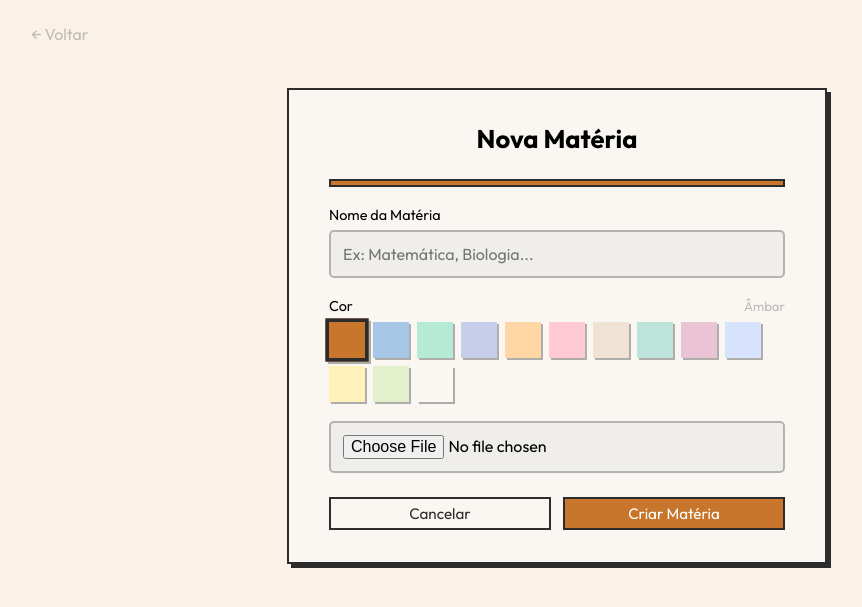
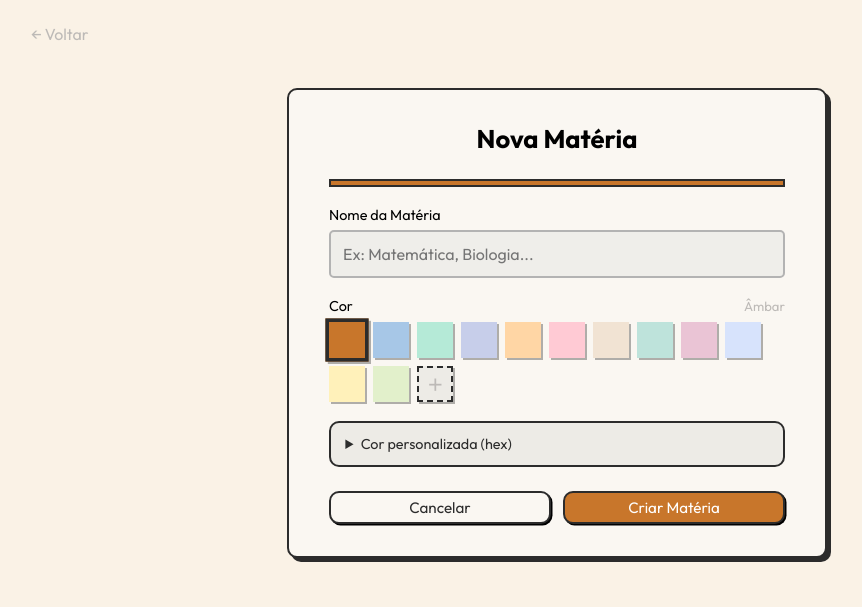
Before and after one commit to Sylverfish98/estude-senac-pi, a Django app: page /materias/nova/ in a window 1280 px wide. Shown: the part 56-663 px from the top of the page, without its empty margins (83-945 px from the left). Run offline with Django 5.2, Linux system fonts and the light colour scheme; the visitor is signed in with stand-in values (Sample User, id 1).

Commit message:
Update Matéria form

```diff
--- a/src/website/templates/materia_form.html
+++ b/src/website/templates/materia_form.html
@@ -5,7 +5,7 @@
     <meta charset="UTF-8">
     <meta name="viewport" content="width=device-width, initial-scale=1.0">
     <link rel="icon" type="image/x-icon" href="{% static '/images/favicon.ico' %}">
-    <link rel="stylesheet" href="{% static 'css/index.css' %}">
+        <link rel="stylesheet" href="{% static 'css/index.css' %}">
     <link rel="stylesheet" href="{% static 'css/materia.css' %}">
     <title>Crie novas matérias - Estude!</title>
 </head>
@@ -14,22 +14,14 @@
 {% include 'components/navbar.html' %}
 
 <div class="page">
-    {% if messages %}
-    <ul class="messages">
-        {% for msg in messages %}
-        <li class="{{ msg.tags }}">{{ msg }}</li>
-        {% endfor %}
-    </ul>
-    {% endif %}
-
     <a href="{% url 'home' %}" class="back-link">← Voltar</a>
 
-    <div class="form-card">
+    <div class="form-card shadow">
         <h1 class="form-title">{{ titulo }}</h1>
 
         <div class="preview-bar" id="previewBar" style="background: #C8762B;"></div>
 
-        <form method="post" enctype="multipart/form-data" novalidate>
+        <form method="post" novalidate>
             {% csrf_token %}
 
             <!-- Nome -->
@@ -71,7 +63,11 @@
                             {% if not form.cor.value and value == '#C8762B' %}checked{% endif %}
                             data-label="{{ label }}"
                         >
-                        <span class="color-swatch" style="background: {{ value }};"></span>
+                        {% if value == '__custom__' %}
+                            <span class="color-swatch custom-swatch">＋</span>
+                        {% else %}
+                            <span class="color-swatch" style="background: {{ value }};"></span>
+                        {% endif %}
                     </label>
                     {% endfor %}
                 </div>
@@ -82,45 +78,55 @@
                 {% endif %}
             </div>
 
-            <!-- Imagem -->
-            <div class="form-group">
-                <label class="form-label" for="{{ form.imagem.id_for_label }}">
-                    {{ form.imagem.label }}
-                </label>
-                <input
-                    type="file"
-                    id="{{ form.imagem.id_for_label }}"
-                    name="{{ form.imagem.html_name }}"
-                    class="form-file"
-                    accept="image/*"
-                >
-                <div class="img-preview-wrap">
-                    {% if materia.imagem %}
-                        <img src="{{ materia.imagem.url }}" class="img-preview" id="imgPreview" style="display:block;">
-                    {% else %}
-                        <img class="img-preview" id="imgPreview">
+            <!-- Cor personalizada -->
+            <details class="custom-color-details rounded" id="customColorDetails">
+                <summary class="custom-color-summary">Cor personalizada (hex)</summary>
+                <div class="custom-color-body">
+                    <label class="form-label" for="{{ form.cor_custom_hex.id_for_label }}">{{ form.cor_custom_hex.label }}</label>
+                    {{ form.cor_custom_hex }}
+                    <p class="muted" style="margin-top:0.35rem">Ex: <code>#A7C7E7</code></p>
+                    {% if form.cor_custom_hex.errors %}
+                        {% for error in form.cor_custom_hex.errors %}
+                            <p class="form-error">{{ error }}</p>
+                        {% endfor %}
                     {% endif %}
                 </div>
-            </div>
+            </details>
 
             <div class="form-actions">
-                <a href="{% url 'home' %}" class="btn btn-secondary">Cancelar</a>
-                <button type="submit" class="btn btn-primary">{{ btn_label }}</button>
+                <a href="{% url 'home' %}" class="btn btn-secondary shadow-sm">Cancelar</a>
+                <button type="submit" class="btn btn-primary shadow-sm">{{ btn_label }}</button>
             </div>
         </form>
     </div>
 </div>
 
 <script>
-    // Cor → preview bar + nome
     const radios = document.querySelectorAll('input.color-radio');
     const bar = document.getElementById('previewBar');
     const colorName = document.getElementById('colorName');
+    const customDetails = document.getElementById('customColorDetails');
+    const customHexInput = document.getElementById('{{ form.cor_custom_hex.id_for_label }}');
+
+    function isValidHex(v) {
+        return /^#([0-9a-fA-F]{6})$/.test((v || '').trim());
+    }
 
     function updateColor(radio) {
         if (radio.checked) {
-            bar.style.background = radio.value;
-            colorName.textContent = radio.dataset.label;
+            if (radio.value === '__custom__') {
+                customDetails.open = true;
+                colorName.textContent = 'Personalizada';
+                const v = (customHexInput?.value || '').trim();
+                if (isValidHex(v)) {
+                    bar.style.background = v;
+                } else {
+                    bar.style.background = '#EDEBE6';
+                }
+            } else {
+                bar.style.background = radio.value;
+                colorName.textContent = radio.dataset.label;
+            }
         }
     }
 
@@ -129,23 +135,30 @@
         if (r.checked) updateColor(r);
     });
 
-    // Imagem → preview
-    const imgInput = document.getElementById('{{ form.imagem.id_for_label }}');
-    const imgPreview = document.getElementById('imgPreview');
-
-    if (imgInput) {
-        imgInput.addEventListener('change', function() {
-            const file = this.files[0];
-            if (file) {
-                const reader = new FileReader();
-                reader.onload = e => {
-                    imgPreview.src = e.target.result;
-                    imgPreview.style.display = 'block';
-                };
-                reader.readAsDataURL(file);
+    if (customHexInput) {
+        customHexInput.addEventListener('input', () => {
+            const customRadio = document.querySelector('input.color-radio[value="__custom__"]');
+            if (customRadio?.checked) {
+                updateColor(customRadio);
             }
         });
     }
+
+    (function initCustomFromValue() {
+        const selected = document.querySelector('input.color-radio:checked');
+        const selectedValue = selected?.value;
+        const presetValues = Array.from(document.querySelectorAll('input.color-radio')).map(r => r.value);
+        if (selectedValue && !presetValues.includes(selectedValue)) return;
+        const currentCor = '{{ form.cor.value|default_if_none:"" }}';
+        if (currentCor && isValidHex(currentCor) && !presetValues.includes(currentCor)) {
+            const customRadio = document.querySelector('input.color-radio[value="__custom__"]');
+            if (customRadio) {
+                customRadio.checked = true;
+                if (customHexInput) customHexInput.value = currentCor;
+                updateColor(customRadio);
+            }
+        }
+    })();
 </script>
 
 </body>
```
